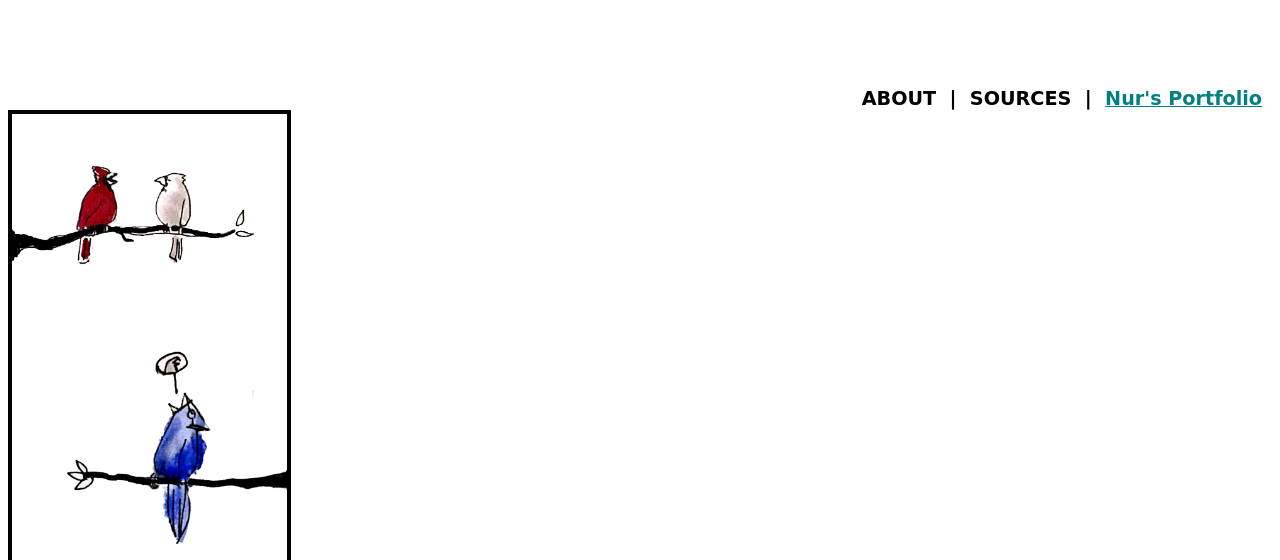
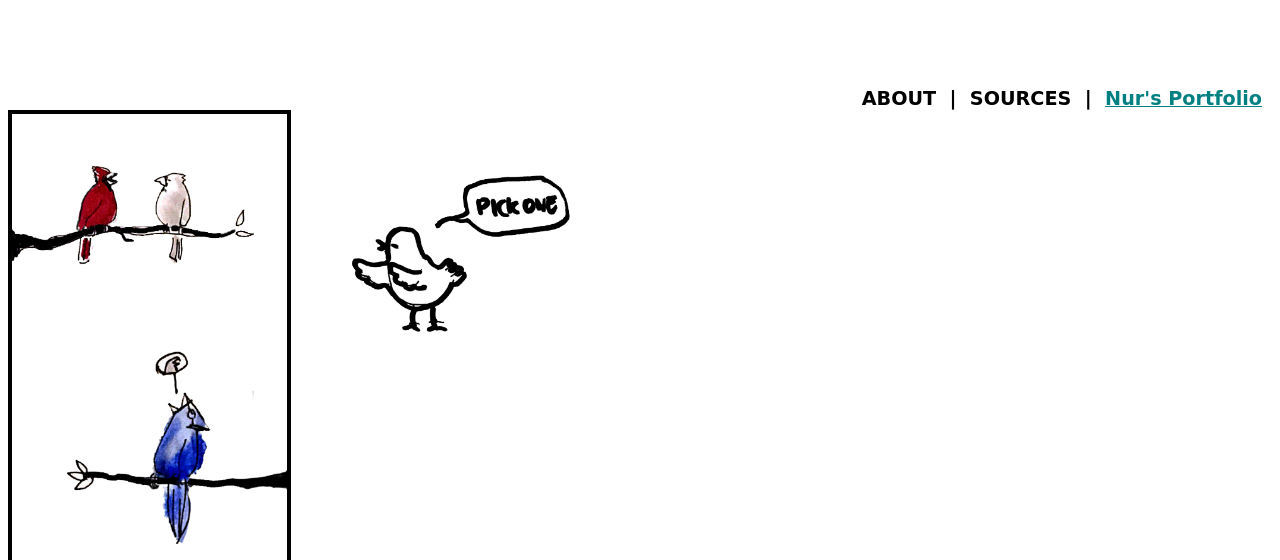
Before and after one commit to nurskies/Birds-of-Pittsburgh, a plain HTML site: page birdzmain.html in a window 1280 px wide. Shown: the part 240-800 px from the top of the page. Drawn offline with nearby package versions, Linux system fonts and the light colour scheme; a web font is replaced by a local one.

Commit message:
updated to make it more responsive

```diff
--- a/assets/css/birdzstylemain.css
+++ b/assets/css/birdzstylemain.css
@@ -25,6 +25,7 @@ a{
 h2{
 
 }
+
 
 .summaryfacts{
   float: left;
@@ -193,6 +194,7 @@ h2{
 
 .row{
   display: inline-block;
+  float: left;
 
 
 }
@@ -202,13 +204,13 @@ h2{
   -webkit-transform: scale(0.7, 0.7);
   -webkit-transform-origin-x: 0;
   -webkit-transform-origin-y: 0;
+  float: left;
 
 }
 
 
 .container{
   display: inline-block;
-  padding-bottom:
 }
 
 
@@ -220,11 +222,12 @@ h2{
     display: block;
     flex-wrap: wrap;
     width: 275px;
-    height: 511px;
+    height: 100vw;
     overflow-y: scroll;
     float: left;
     border: 4px solid black;
     padding: 0 0 13px 0;
+    overflow-y: scroll;
 
 }
 .sidebarbirds img{
@@ -245,13 +248,12 @@ h2{
 
 }
 .mainimageanddesc{
+    display: inline-block;
     height: 500px;
  /*   background: #9dc4c4;*/
-
     max-width: calc(100vw - 400px);
     margin: 0 0 0 20px;
     padding: 20px 50px 10px 20px;
-    overflow-y: scroll;
 }
 
 #image{
--- a/birdzmain.html
+++ b/birdzmain.html
@@ -24,20 +24,22 @@
         <div class="dialoguebird">
              <a href="index.html" title="back to splash page"><img class="static" src="assets/img/birddialoguegif.png">
              <img class="active" src="https://i.imgur.com/g1bZLw2.gif" alt="watch me wave"></a>
+
+             <!--waving: https://i.imgur.com/g1bZLw2.gif-->
              <div id="bubble">
                 <img id="bubbleImg" src="assets/img/dialoguebubble.png">
-                <h3><div id="bubbleText">Hey! I'm Sputzie! Check out my friends below to learn more about birds in Pittsburgh!</div></h3>
-             </div>
-
-
+                <h3>
+                  <div id="bubbleText">Hey! I'm Sputzie! Check out my friends below to learn more about birds in Pittsburgh!</div></h3>
+                  </div>
+              </div>
         </div>
     </div>
-         <!--how do i change overlaying text on an image-->
 
         <div class="rightmenu">
             <span id="about" class="shadow-drop-bottom">ABOUT</span> &nbsp;|&nbsp; <span id="source" class="shadow-drop-bottom">SOURCES</span> &nbsp;|&nbsp; <a href="#" class="shadow-drop-bottom">Nur's Portfolio</a>
         </div>
     </div>
+
 
 
     <div class="container">
@@ -60,14 +62,15 @@
 
         </div>
         <div class="mainimageanddesc">
+          <div class="row">
 
           <!--why does js not work when i add this image?-->
-            <img id="image">
+            <img id="image" src="assets/img/pickonebird.png">
 
-            <h3 id="text"><img class="invisible" src="assets/img/cardinal.png"></h3>
-
-
-
-
+            <h3 id="text"></h3>
+          </div>
         </div>
     </div>
+  </div>
+
+</body>
```
Also changed, not shown: index.html (+1 -1 lines), assets/img/pickonebird.png (added), 3 other files.
